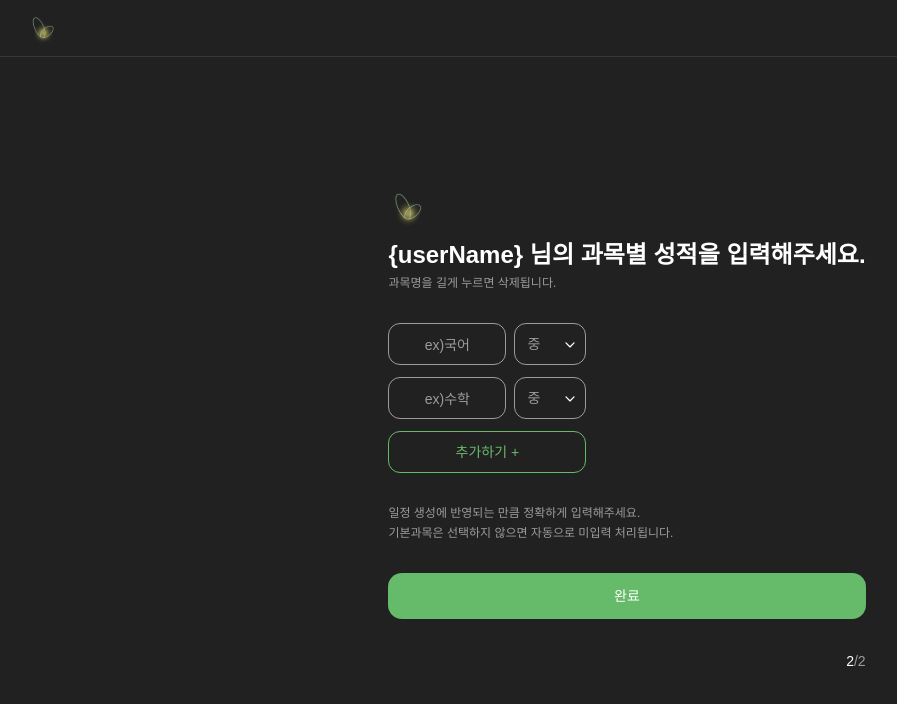
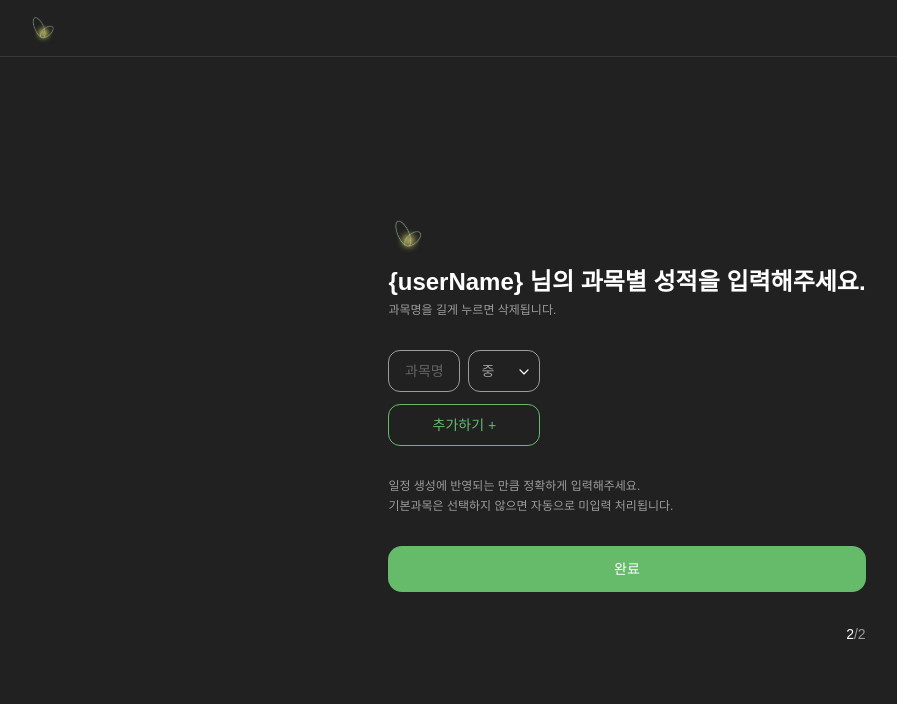
Before and after one commit to BUMDITBUL/BUMDITBUL_FE, a Next.js app: page /onboarding/step2 in a window 1280 px wide. Shown: the top 704 px of the page, without its empty margins (13-910 px from the left). Built offline with nearby package versions, Linux system fonts and the light colour scheme; a web font is replaced by a local one.

Commit message:
feat: 기본 과목 입력 필드를 빈 상태(placeholder)로 변경

```diff
--- a/src/components/auth/OnboardingStep2Form.tsx
+++ b/src/components/auth/OnboardingStep2Form.tsx
@@ -3,7 +3,7 @@
 import { useRef, useState } from "react";
 import Button from "@/components/ui/Button";
 
-const DEFAULT_SUBJECTS = ["ex)국어", "ex)수학"];
+const DEFAULT_SUBJECTS = [""];
 const DEFAULT_SET = new Set(DEFAULT_SUBJECTS);
 
 const MAX_SUBJECTS = 9;
```
